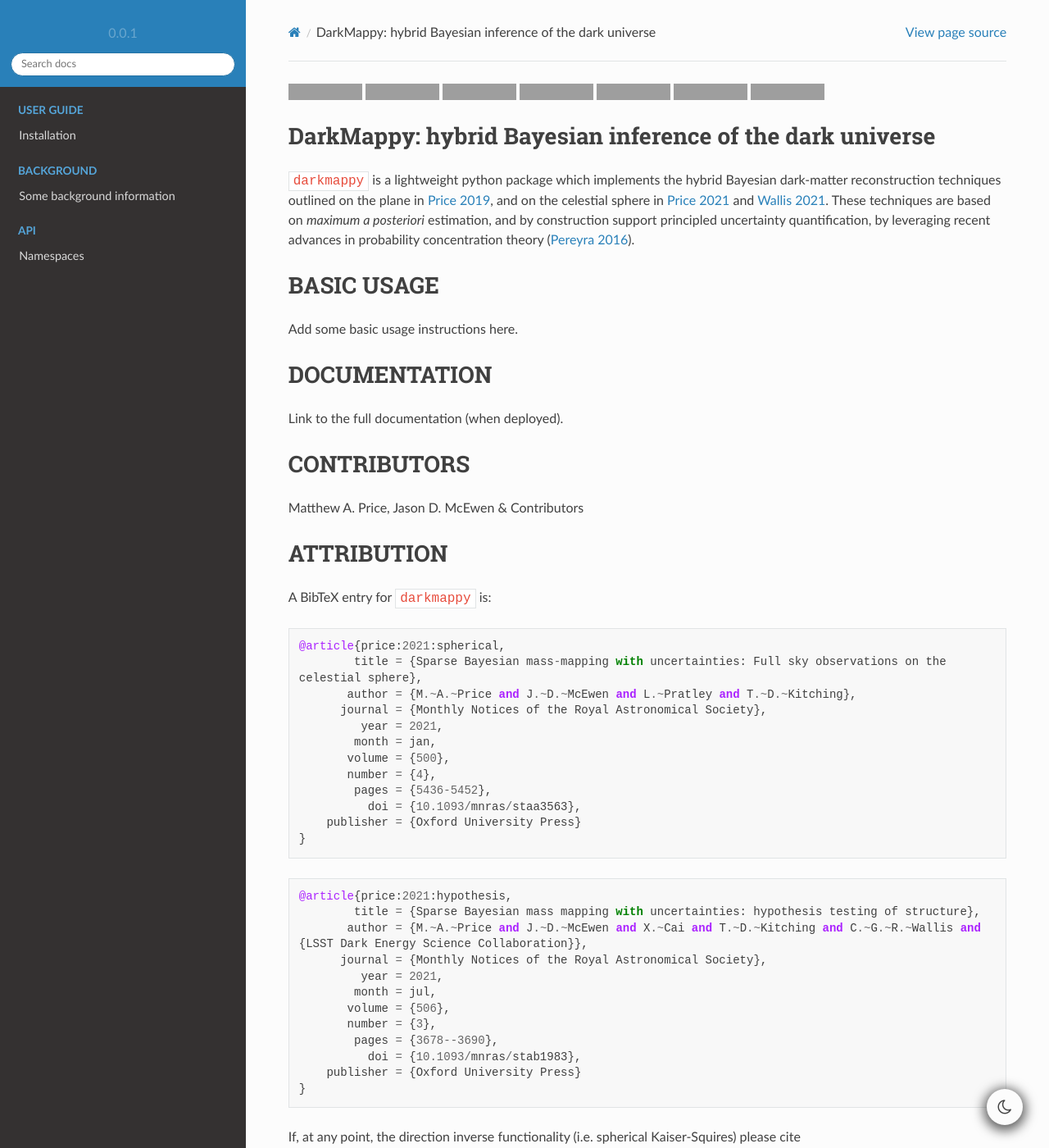
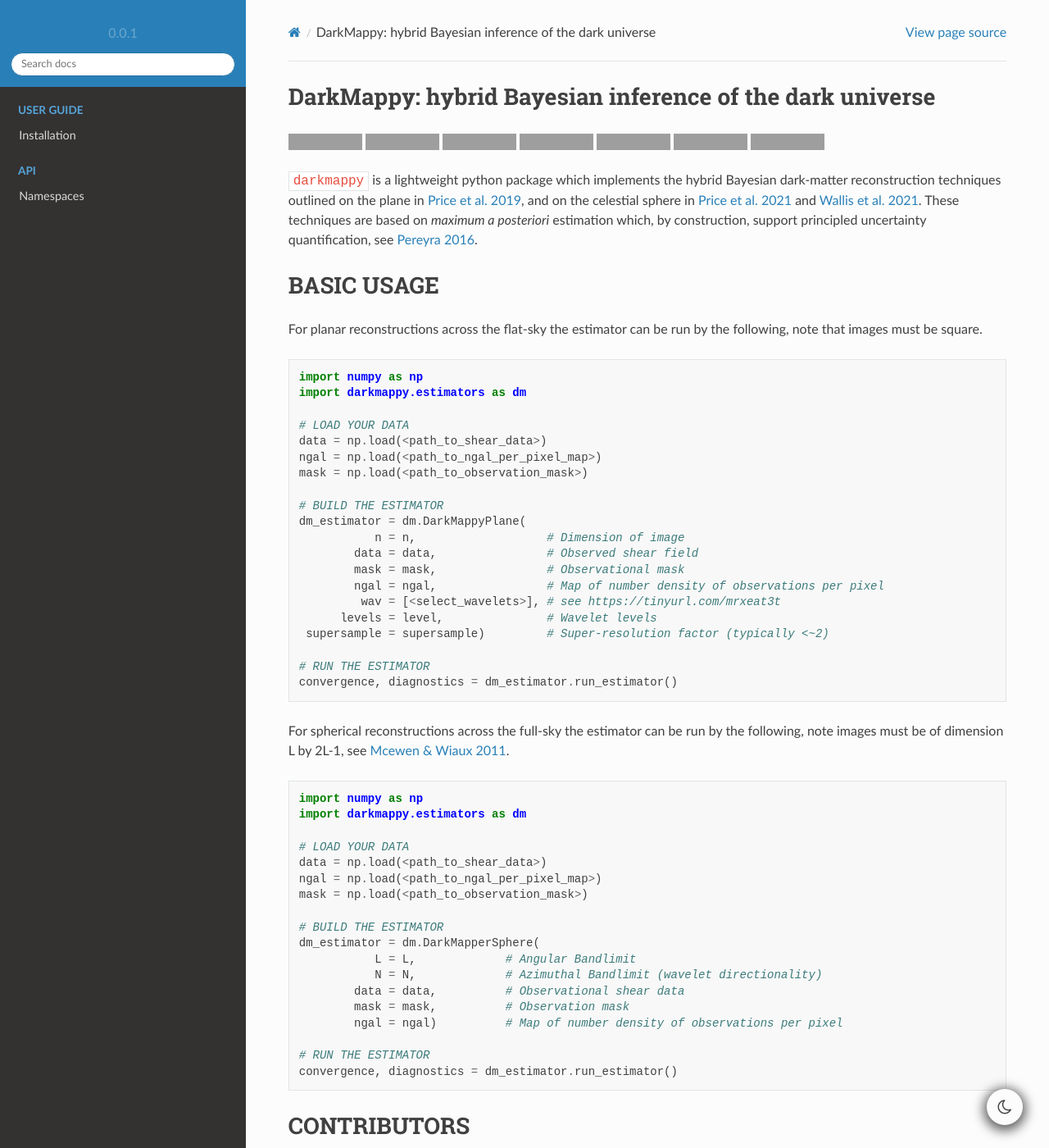
Before and after one commit to astro-informatics/DarkMappy, a Sphinx documentation site: the page built from docs/index.rst, in a window 1280 px wide and 1400 px high, cut to the strip 0-1400 px from the top of the window. Shown: the whole strip at 82% size. Built offline with Sphinx 7.4.7 and the Read the Docs theme 2.0.0, drawn with Linux system fonts in a browser that asks for light colours; pages that are not in the unit, such as notebooks, are missing from menus; some of the changed text lies outside the part shown; grey boxes are pictures that could not be loaded.

Commit message:
update licence in readme etc

```diff
--- a/README.rst
+++ b/README.rst
@@ -157,16 +157,14 @@ Finally, if uncertainty quantification techniques which rely on the approximate
 LICENSE
 =======
 
-``darkmappy`` is released under the GPL-3 license (see `LICENSE.txt <https://github.com/astro-informatics/DarkMappy/blob/main/LICENSE.txt>`_), subject to
-the non-commercial use condition (see `LICENSE_EXT.txt <https://github.com/astro-informatics/DarkMappy/blob/main/LICENSE_EXT.txt>`_)
+``darkmappy`` is released under the GPL-3 license (see `LICENSE.txt <https://github.com/astro-informatics/DarkMappy/blob/main/LICENSE.txt>`_).
 
 .. code-block::
 
      DarkMappy
      Copyright (C) 2022 Matthew A. Price, Jason D. McEwen & contributors
 
-     This program is released under the GPL-3 license (see LICENSE.txt),
-     subject to a non-commercial use condition (see LICENSE_EXT.txt).
+     This program is released under the GPL-3 license (see LICENSE.txt).
 
      This program is distributed in the hope that it will be useful,
      but WITHOUT ANY WARRANTY; without even the implied warranty of
--- a/docs/index.rst
+++ b/docs/index.rst
@@ -1,3 +1,6 @@
+DarkMappy: hybrid Bayesian inference of the dark universe
+=================================================================================================================
+
 |GitHub| |Build Status| |Docs| |CodeCov| |GPL license| |ArXiv 1| |ArXiv 2|
 
 .. |GitHub| image:: https://img.shields.io/badge/GitHub-DarkMappy-brightgreen.svg?style=flat
@@ -15,26 +18,63 @@
 .. |ArXiv 2| image:: http://img.shields.io/badge/arXiv-1812.04014-orange.svg?style=flat
     :target: https://arxiv.org/abs/1812.04014
 
-DarkMappy: hybrid Bayesian inference of the dark universe
-=================================================================================================================
-
 ``darkmappy`` is a lightweight python package which implements the hybrid Bayesian dark-matter reconstruction techniques
-outlined on the plane in `Price 2019 <https://academic.oup.com/mnras/article-abstract/506/3/3678/6319513>`_, and on the celestial sphere in `Price 2021 <https://academic.oup.com/mnras/article/500/4/5436/5986632>`_ and `Wallis 2021 <https://academic.oup.com/mnras/article-abstract/509/3/4480/6424933>`_. These techniques are based on *maximum a posteriori* estimation, and by construction support principled uncertainty quantification, by leveraging recent advances in probability concentration theory (`Pereyra 2016 <https://epubs.siam.org/doi/10.1137/16M1071249>`_).
+outlined on the plane in `Price et al. 2019 <https://academic.oup.com/mnras/article-abstract/506/3/3678/6319513>`_, and on the celestial sphere in `Price et al. 2021 <https://academic.oup.com/mnras/article/500/4/5436/5986632>`_ and `Wallis et al. 2021 <https://academic.oup.com/mnras/article-abstract/509/3/4480/6424933>`_. These techniques are based on *maximum a posteriori* estimation which, by construction, support principled uncertainty quantification, see `Pereyra 2016 <https://epubs.siam.org/doi/10.1137/16M1071249>`_.
 
 
 BASIC USAGE
-============
+===========
+For planar reconstructions across the flat-sky the estimator can be run by the following, note that images must be square.
 
-Add some basic usage instructions here.
+.. code-block:: python
 
-DOCUMENTATION
-=============
+    import numpy as np
+    import darkmappy.estimators as dm
 
-Link to the full documentation (when deployed).
+    # LOAD YOUR DATA
+    data = np.load(<path_to_shear_data>)
+    ngal = np.load(<path_to_ngal_per_pixel_map>)
+    mask = np.load(<path_to_observation_mask>)
+
+    # BUILD THE ESTIMATOR
+    dm_estimator = dm.DarkMappyPlane(
+               n = n,                   # Dimension of image
+            data = data,                # Observed shear field
+            mask = mask,                # Observational mask
+            ngal = ngal,                # Map of number density of observations per pixel
+             wav = [<select_wavelets>], # see https://tinyurl.com/mrxeat3t
+          levels = level,               # Wavelet levels
+     supersample = supersample)         # Super-resolution factor (typically <~2)
+
+    # RUN THE ESTIMATOR
+    convergence, diagnostics = dm_estimator.run_estimator()
+
+For spherical reconstructions across the full-sky the estimator can be run by the following, note images must be of dimension L by 2L-1, see `Mcewen & Wiaux 2011 <https://ieeexplore.ieee.org/document/6006544>`_.
+
+.. code-block:: python
+
+    import numpy as np
+    import darkmappy.estimators as dm
+
+    # LOAD YOUR DATA
+    data = np.load(<path_to_shear_data>)
+    ngal = np.load(<path_to_ngal_per_pixel_map>)
+    mask = np.load(<path_to_observation_mask>)
+
+    # BUILD THE ESTIMATOR
+    dm_estimator = dm.DarkMapperSphere(
+               L = L,             # Angular Bandlimit
+               N = N,             # Azimuthal Bandlimit (wavelet directionality)
+            data = data,          # Observational shear data
+            mask = mask,          # Observation mask
+            ngal = ngal)          # Map of number density of observations per pixel
+
+    # RUN THE ESTIMATOR
+    convergence, diagnostics = dm_estimator.run_estimator()
 
 CONTRIBUTORS
 ============
-Matthew A. Price, Jason D. McEwen & Contributors
+`Matthew A. Price <https://cosmomatt.github.io>`_, `Jason D. McEwen <http://www.jasonmcewen.org>`_ & Contributors
 
 ATTRIBUTION
 ===========
```
Also changed, not shown: other parts of docs/index.rst (+8 -7 lines), docs/user_guide/install.rst (+11 -11 lines), .pip_readme.rst, LICENSE_EXT.txt (deleted), 5 other files.
